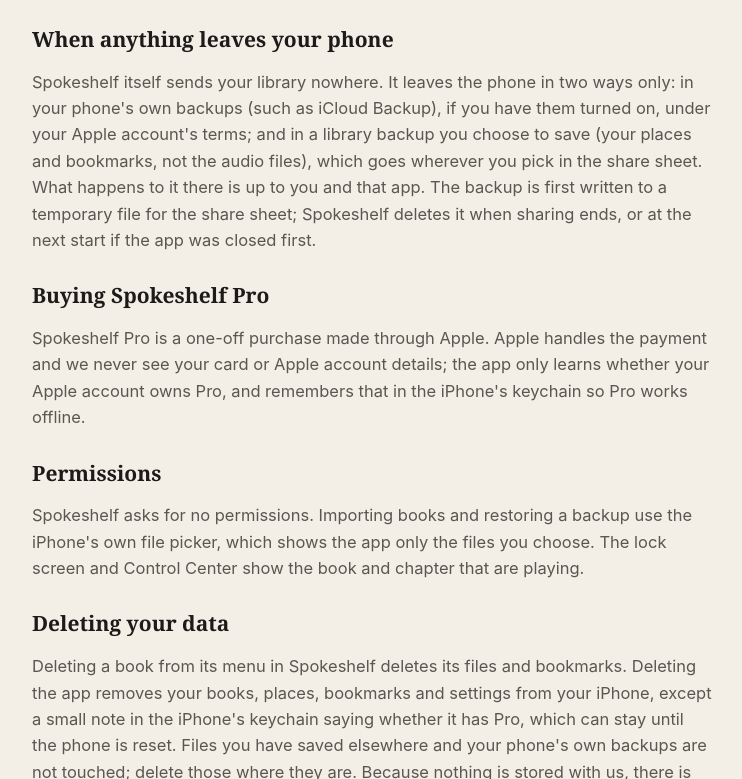
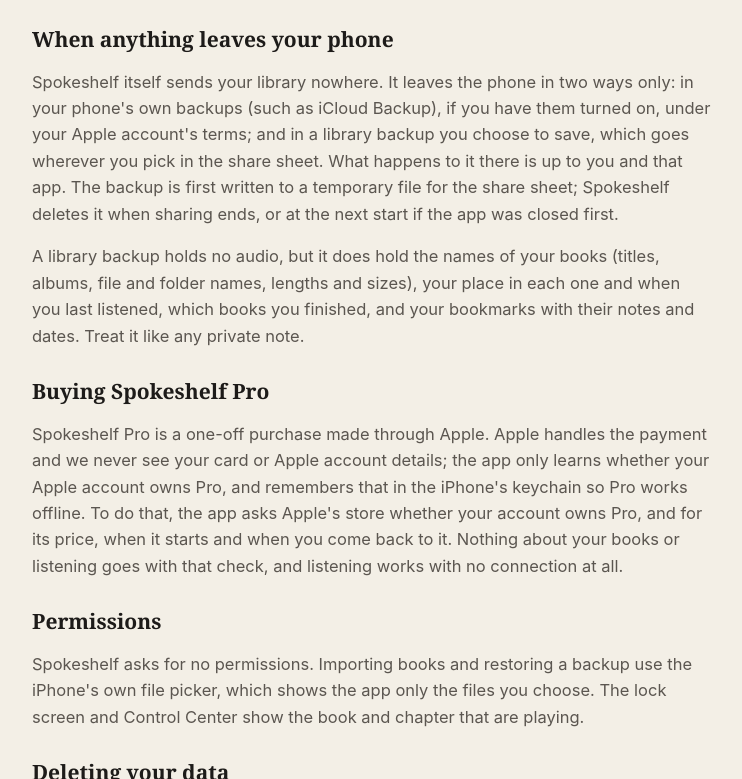
Before and after one commit to xApriCatex/spokeshelf, a plain HTML site: page privacy.html in a window 1280 px wide. Shown: the part 669-1448 px from the top of the page, without its empty margins (268-1010 px from the left). Drawn offline with Linux system fonts and the light colour scheme.

Commit message:
Privacy and help: backup contents, Apple's Pro check, M4P wording (outside read)

```diff
--- a/privacy.html
+++ b/privacy.html
@@ -33,10 +33,11 @@ p, li { color: var(--soft); } .updated { font-size: 14px; }
   <p>Your audiobooks are files in Spokeshelf's own folder on your iPhone, which you can see in the Files app. Your place in each book, your bookmarks and your settings are saved in Spokeshelf's own storage on your iPhone. Cover art read from your books is kept as small picture files there too, and removed when the book is gone. None of it is sent to us or to anyone else. If your phone makes its own backup (for example iCloud Backup), that backup includes them, under your Apple account's privacy terms.</p>
 
   <h2>When anything leaves your phone</h2>
-  <p>Spokeshelf itself sends your library nowhere. It leaves the phone in two ways only: in your phone's own backups (such as iCloud Backup), if you have them turned on, under your Apple account's terms; and in a library backup you choose to save (your places and bookmarks, not the audio files), which goes wherever you pick in the share sheet. What happens to it there is up to you and that app. The backup is first written to a temporary file for the share sheet; Spokeshelf deletes it when sharing ends, or at the next start if the app was closed first.</p>
+  <p>Spokeshelf itself sends your library nowhere. It leaves the phone in two ways only: in your phone's own backups (such as iCloud Backup), if you have them turned on, under your Apple account's terms; and in a library backup you choose to save, which goes wherever you pick in the share sheet. What happens to it there is up to you and that app. The backup is first written to a temporary file for the share sheet; Spokeshelf deletes it when sharing ends, or at the next start if the app was closed first.</p>
+  <p>A library backup holds no audio, but it does hold the names of your books (titles, albums, file and folder names, lengths and sizes), your place in each one and when you last listened, which books you finished, and your bookmarks with their notes and dates. Treat it like any private note.</p>
 
   <h2>Buying Spokeshelf Pro</h2>
-  <p>Spokeshelf Pro is a one-off purchase made through Apple. Apple handles the payment and we never see your card or Apple account details; the app only learns whether your Apple account owns Pro, and remembers that in the iPhone's keychain so Pro works offline.</p>
+  <p>Spokeshelf Pro is a one-off purchase made through Apple. Apple handles the payment and we never see your card or Apple account details; the app only learns whether your Apple account owns Pro, and remembers that in the iPhone's keychain so Pro works offline. To do that, the app asks Apple's store whether your account owns Pro, and for its price, when it starts and when you come back to it. Nothing about your books or listening goes with that check, and listening works with no connection at all.</p>
 
   <h2>Permissions</h2>
   <p>Spokeshelf asks for no permissions. Importing books and restoring a backup use the iPhone's own file picker, which shows the app only the files you choose. The lock screen and Control Center show the book and chapter that are playing.</p>
```
Also changed, not shown: index.html (+2 -2 lines).
